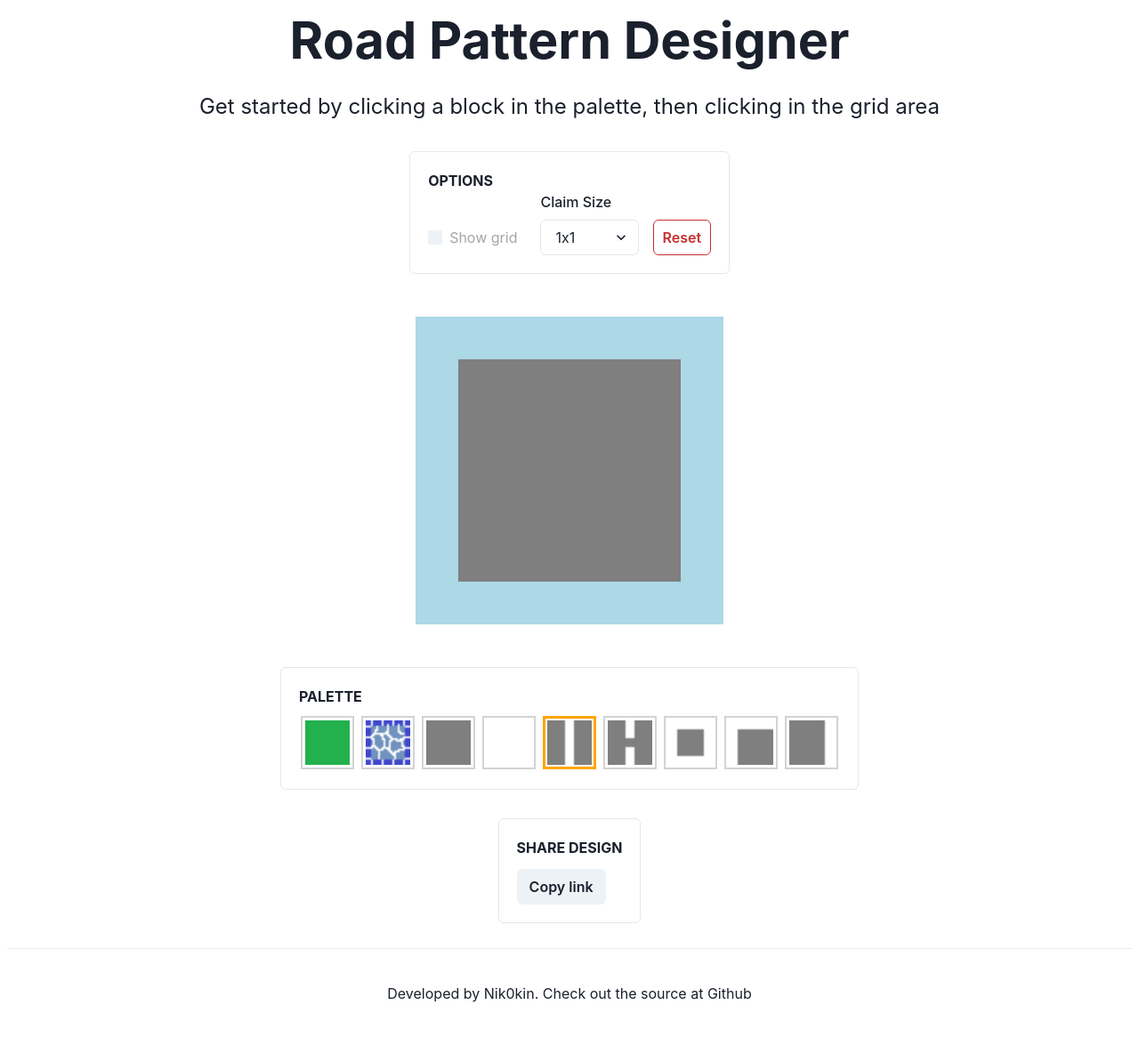
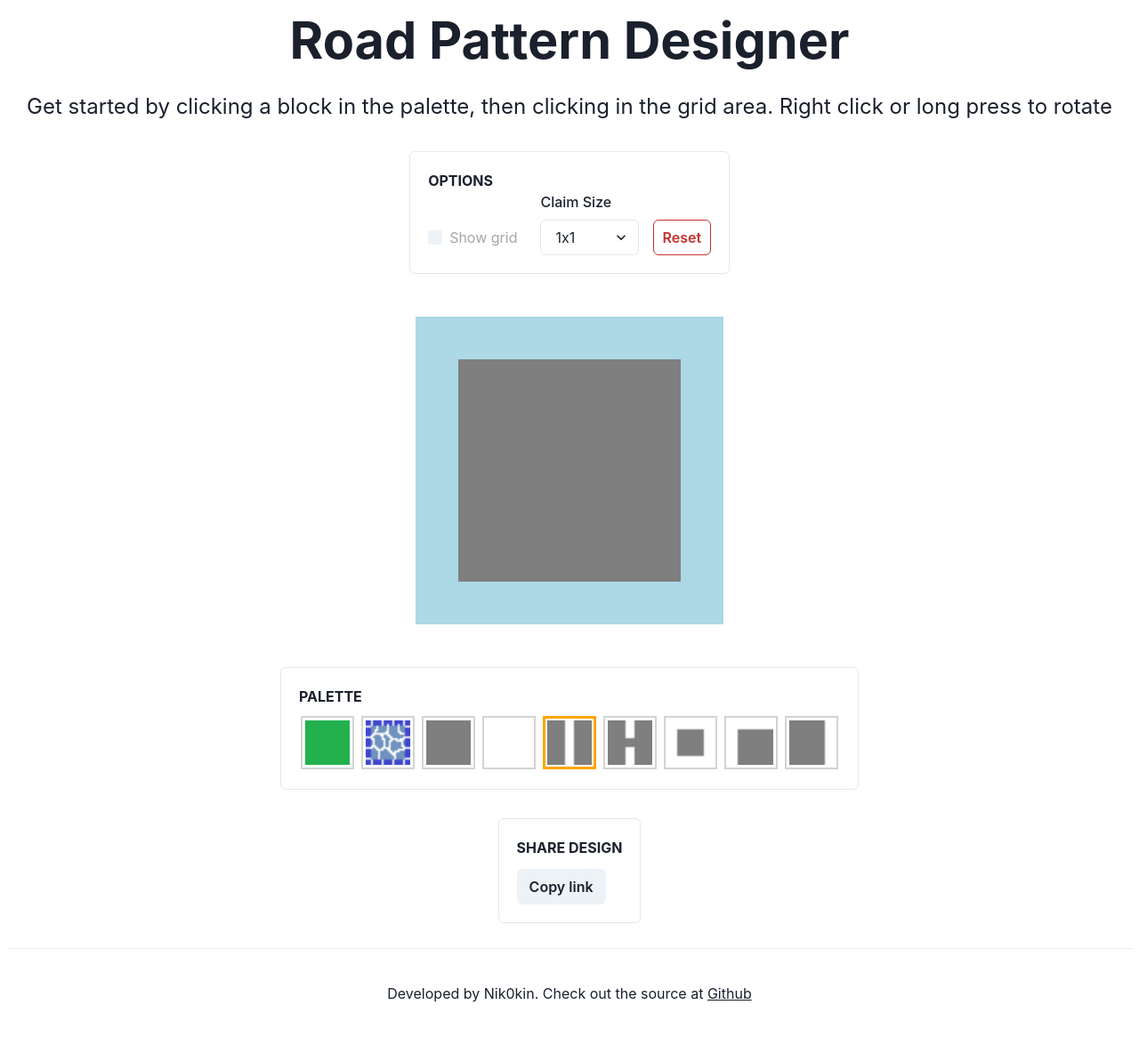
Before and after one commit to nik0kin/eco-projects, a Next.js app in the folder block-pattern-designer/: page / in a window 1280 px wide. Shown: the whole page at 89% size. Built offline with nearby package versions, Linux system fonts and the light colour scheme.

Commit message:
underline github link + add rotate sentence to description

```diff
--- a/block-pattern-designer/pages/index.tsx
+++ b/block-pattern-designer/pages/index.tsx
@@ -1,3 +1,4 @@
+import { Link } from '@chakra-ui/react';
 import debounce from 'lodash/debounce';
 import times from 'lodash/times';
 import Head from 'next/head';
@@ -69,7 +70,8 @@ const Designer: FC<{ preloadedGrid: DesignerGrid; preloadedGridSize: [number, nu
         <h1 className={styles.title}>{PAGE_TITLE}</h1>
 
         <p className={styles.description}>
-          Get started by clicking a block in the palette, then clicking in the grid area
+          Get started by clicking a block in the palette, then clicking in the grid area. Right
+          click or long press to rotate
         </p>
 
         <Options
@@ -126,12 +128,14 @@ const Designer: FC<{ preloadedGrid: DesignerGrid; preloadedGridSize: [number, nu
 
       <footer>
         Developed by Nik0kin. Check out the source at&nbsp;
-        <a
+        <Link
           href="https://github.com/nik0kin/eco-projects/tree/main/block-pattern-designer"
           target="_blank"
+          style={{ textDecoration: 'underline' }}
+          isExternal
         >
           Github
-        </a>
+        </Link>
       </footer>
 
       <style jsx>{`
@@ -158,6 +162,10 @@ const Designer: FC<{ preloadedGrid: DesignerGrid; preloadedGridSize: [number, nu
         body {
           padding: 0;
           margin: 0;
+        }
+        html {
+          /* Dont refresh on scrolling down */
+          overscroll-behavior: none;
         }
         * {
           box-sizing: border-box;
```
